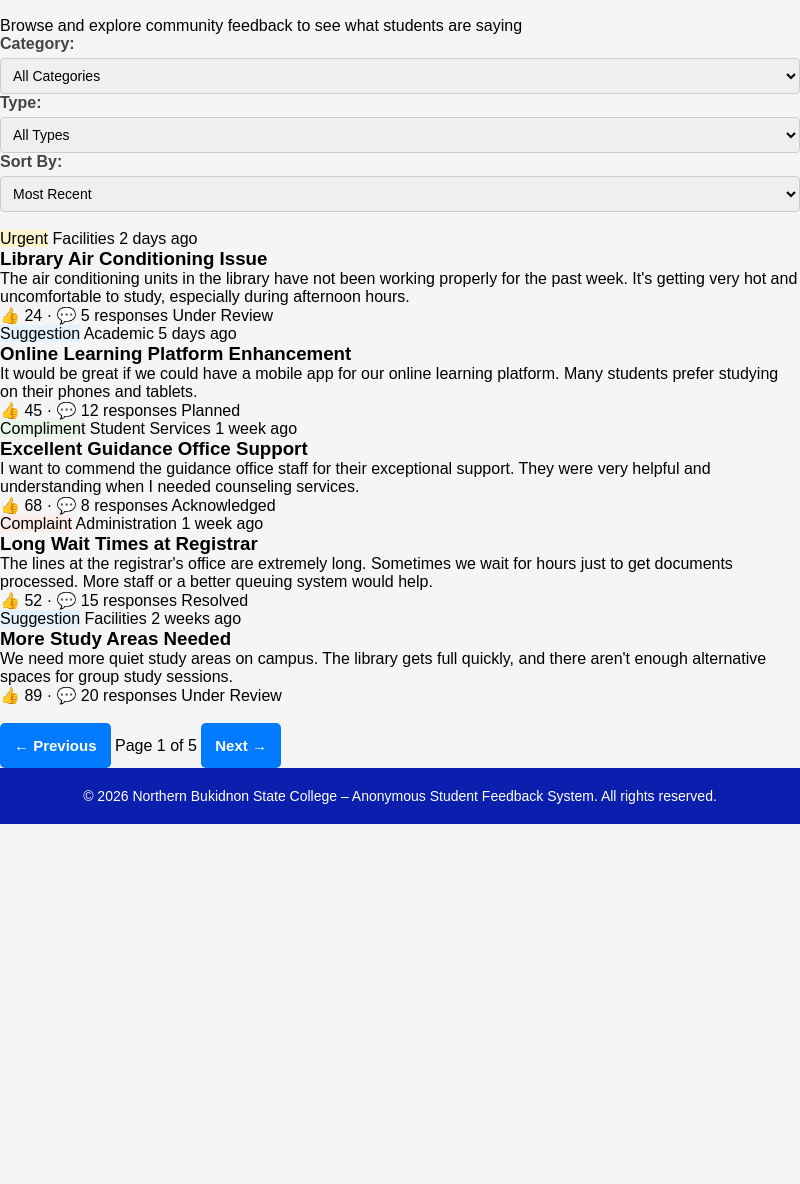
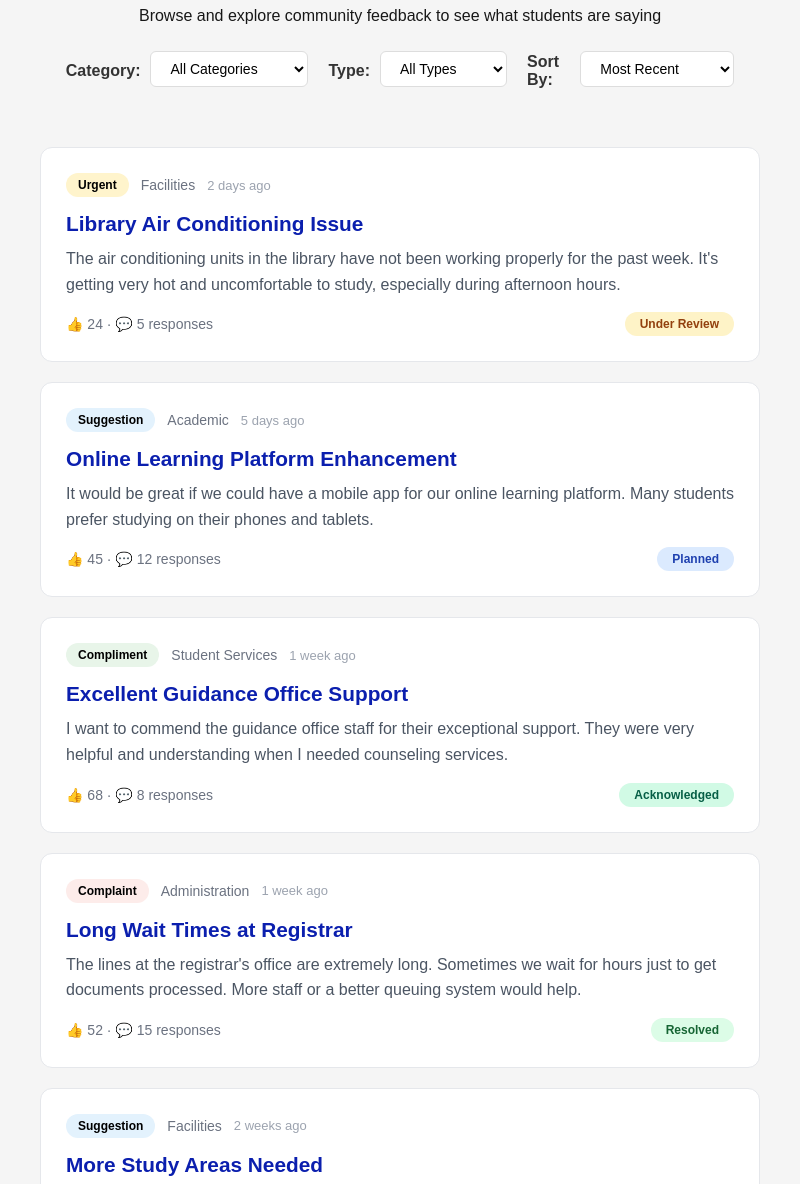
Before and after one commit to ErickJamesRubin/Anonymous_Student_Feedback_System, an Electron app: page feedback-hub.html in a window 800 px wide. Shown: the part 106-1290 px from the top of the page. Before the commit the page ends 930 px from the top, so only its background shows below. Drawn offline with Linux system fonts and the light colour scheme.

Commit message:
styles for feedback-hub page

```diff
--- a/style.css
+++ b/style.css
@@ -706,12 +706,12 @@ hr{
 }
 
 .rating-star {
-    color: #d9e1ef; /* inactive star */
+    color: #d9e1ef;
     transition: color 0.2s ease;
 }
 
 .rating-star.active {
-    color: #f4b400; /* gold star */
+    color: #f4b400;
 }
 
 .rating-star.hover {
@@ -807,8 +807,8 @@ button:hover {
     }
 }
 
+
 /*centralized with margin in about page*/
-
 .about-container,
 .team-container,
 .cta-container {
@@ -832,3 +832,189 @@ button:hover {
 .values-grid {
     text-align: center;
 }
+
+/* feedback hub styles */
+.hub-header{
+    text-align: center;
+}
+
+.hub-header-container {
+    max-width: 1200px;
+    margin: 0 auto;
+}
+
+.hub-header h1 {
+    font-size: 1.5rem;
+    margin-bottom: 10px;
+}
+
+.hub-header p {
+    font-size: 1.0rem;
+    opacity: 0.9;
+}
+
+.hub-container {
+    max-width: 1200px;
+    margin: 0 auto;
+    padding: 0 20px;
+}
+
+.filter-bar {
+    display: flex;
+    gap: 20px;
+    flex-wrap: wrap;
+    justify-content: center;
+}
+
+.filter-group {
+    display: flex;
+    align-items: center;
+    gap: 10px;
+}
+
+.filter-group label {
+    font-weight: 600;
+    color: #333;
+}
+
+.filter-select {
+    padding: 8px 15px;
+    border: 1px solid #ddd;
+    border-radius: 6px;
+    background: white;
+    cursor: pointer;
+    font-size: 14px;
+}
+
+.hub-feedback {
+    padding: 40px 20px;
+}
+
+.feedback-item {
+    background: white;
+    border: 1px solid #e5e7eb;
+    border-radius: 12px;
+    padding: 25px;
+    margin-bottom: 20px;
+    transition: box-shadow 0.3s ease;
+}
+
+.feedback-item:hover {
+    box-shadow: 0 4px 12px rgba(0, 0, 0, 0.1);
+}
+
+.feedback-header {
+    margin-bottom: 15px;
+}
+
+.feedback-meta {
+    display: flex;
+    gap: 12px;
+    flex-wrap: wrap;
+    align-items: center;
+}
+
+.feedback-tag {
+    padding: 5px 12px;
+    border-radius: 15px;
+    font-size: 12px;
+    font-weight: 600;
+}
+
+.feedback-category {
+    color: #6b7280;
+    font-size: 14px;
+}
+
+.feedback-date {
+    color: #9ca3af;
+    font-size: 13px;
+}
+
+.feedback-content h3 {
+    color: #0b1fae;
+    font-size: 1.3rem;
+    margin-bottom: 10px;
+}
+
+.feedback-content p {
+    color: #4b5563;
+    line-height: 1.6;
+}
+
+.feedback-footer {
+    margin-top: 15px;
+    display: flex;
+    justify-content: space-between;
+    align-items: center;
+    flex-wrap: wrap;
+    gap: 10px;
+}
+
+.feedback-reactions {
+    color: #6b7280;
+    font-size: 14px;
+}
+
+.feedback-status {
+    padding: 5px 15px;
+    border-radius: 15px;
+    font-size: 12px;
+    font-weight: 600;
+}
+
+.status-review {
+    background: #fef3c7;
+    color: #92400e;
+}
+
+.status-planned {
+    background: #dbeafe;
+    color: #1e40af;
+}
+
+.status-acknowledged {
+    background: #d1fae5;
+    color: #065f46;
+}
+
+.status-resolved {
+    background: #dcfce7;
+    color: #166534;
+}
+
+.hub-pagination {
+    padding: 40px 20px;
+}
+
+.pagination {
+    display: flex;
+    justify-content: center;
+    align-items: center;
+    gap: 20px;
+}
+
+.page-btn {
+    padding: 10px 20px;
+    background: #3b82f6;
+    color: white;
+    border: none;
+    border-radius: 6px;
+    cursor: pointer;
+    font-weight: 600;
+    transition: background 0.3s ease;
+}
+
+.page-btn:hover:not(:disabled) {
+    background: #2563eb;
+}
+
+.page-btn:disabled {
+    background: #d1d5db;
+    cursor: not-allowed;
+}
+
+.page-info {
+    color: #6b7280;
+    font-weight: 600;
+}
```
Also changed, not shown: feedback-hub.html (+2 -0 lines).
